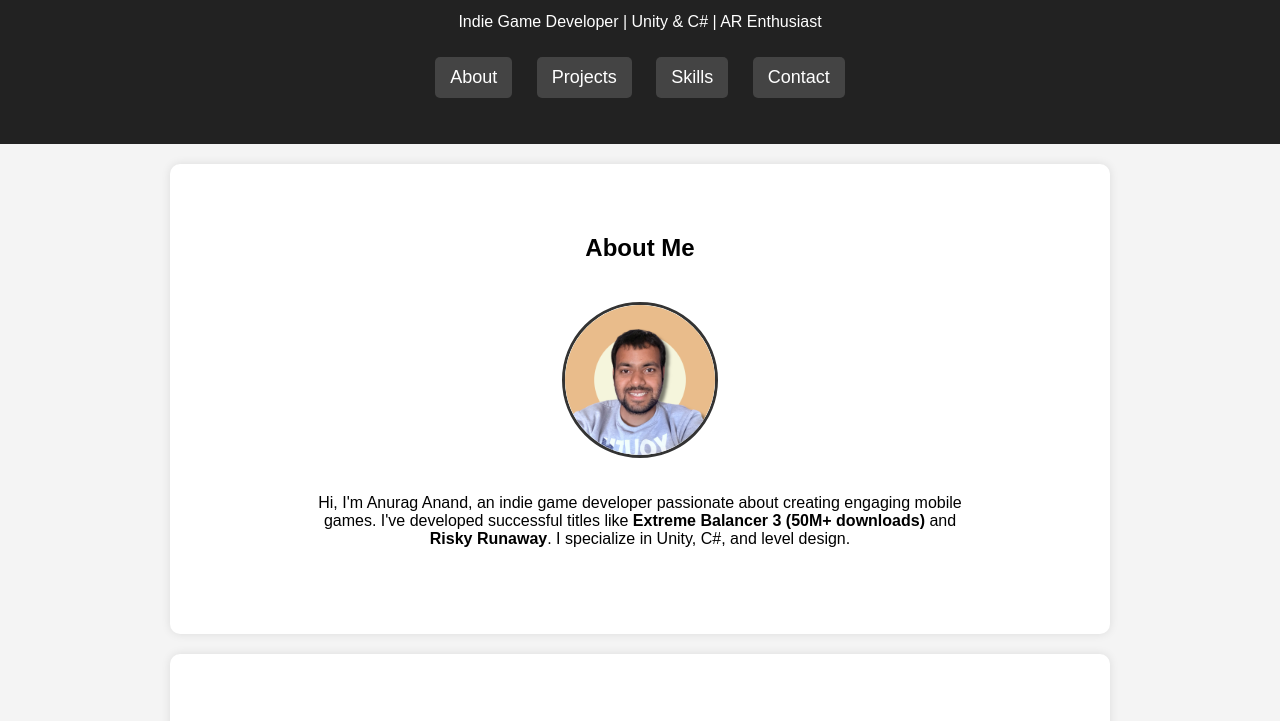
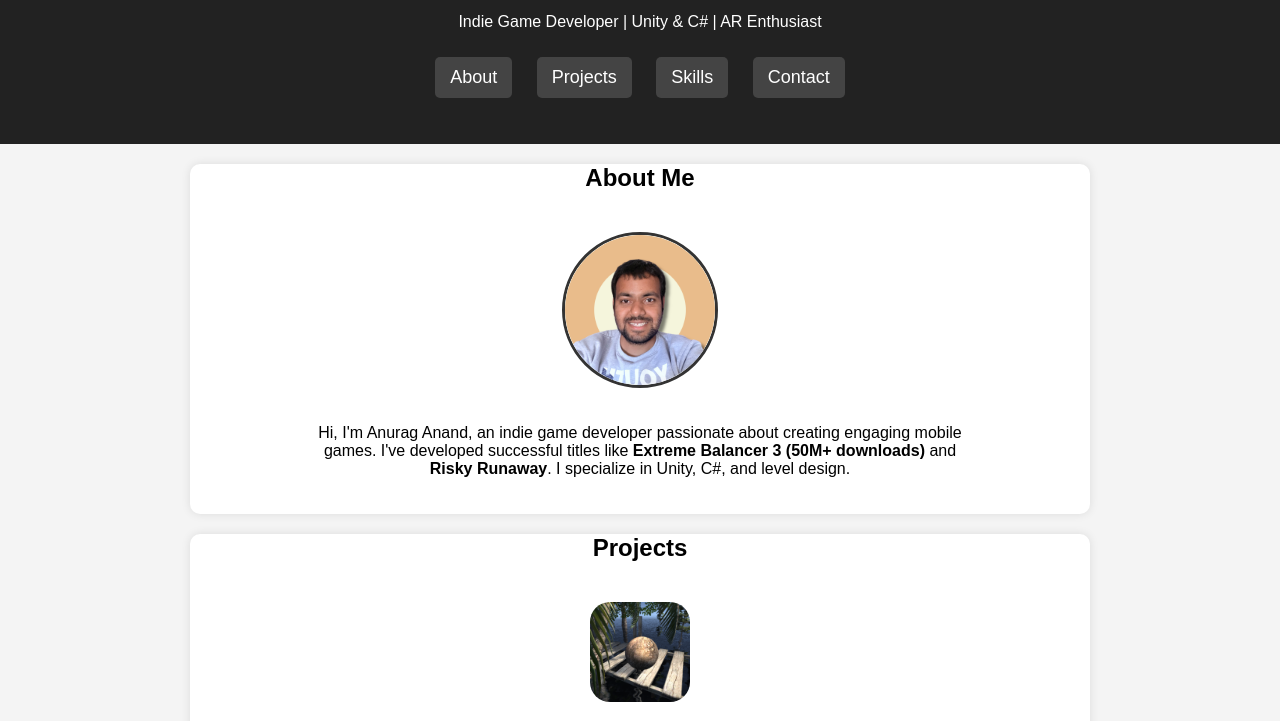
Before and after one commit to anurag-anand123/portfolio, a plain HTML site: page index.html in a window 1280 px wide. Shown: the part 60-781 px from the top of the page. Drawn offline with Linux system fonts and the light colour scheme.

Commit message:
Update index.html

```diff
--- a/index.html
+++ b/index.html
@@ -78,7 +78,7 @@
 
         /* Sections */
         section {
-            padding: 50px 20px;
+            padding: 0px 0px;
             background: white;
             margin: 20px auto;
             border-radius: 10px;
```
